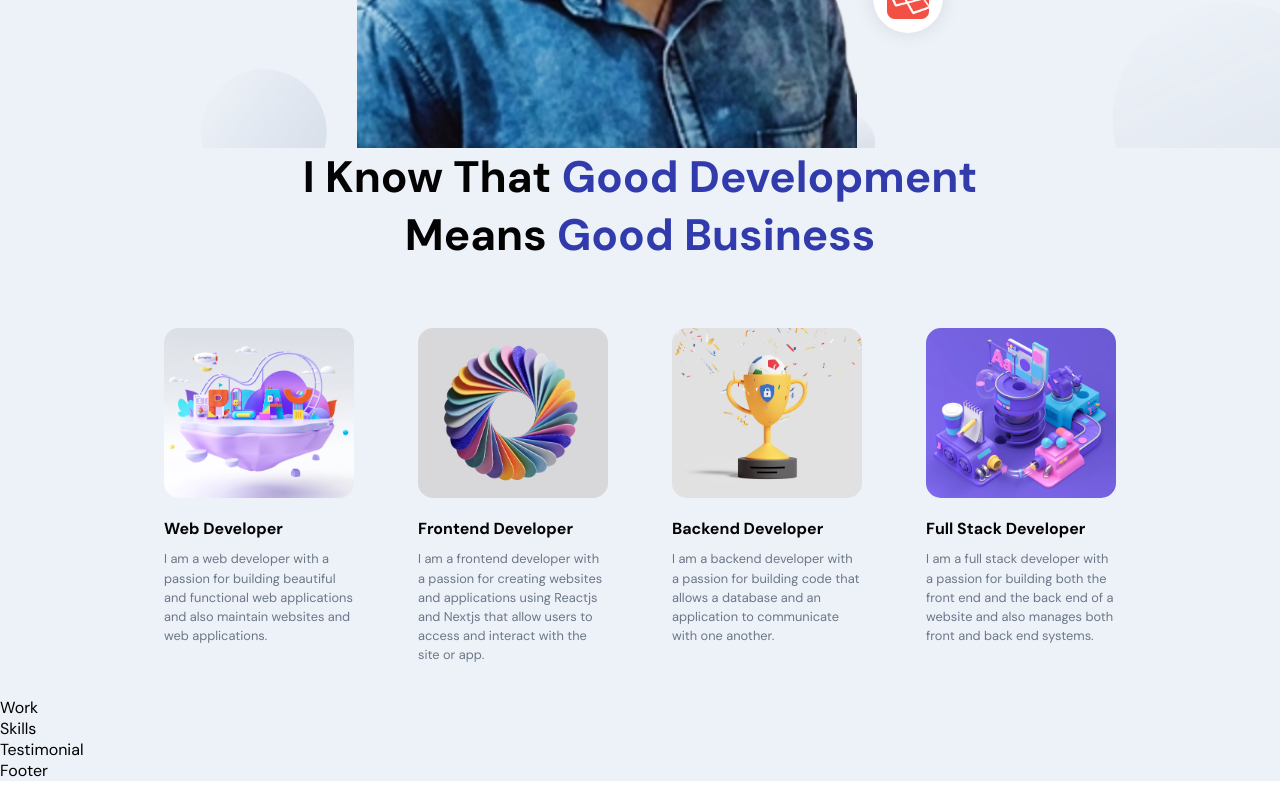
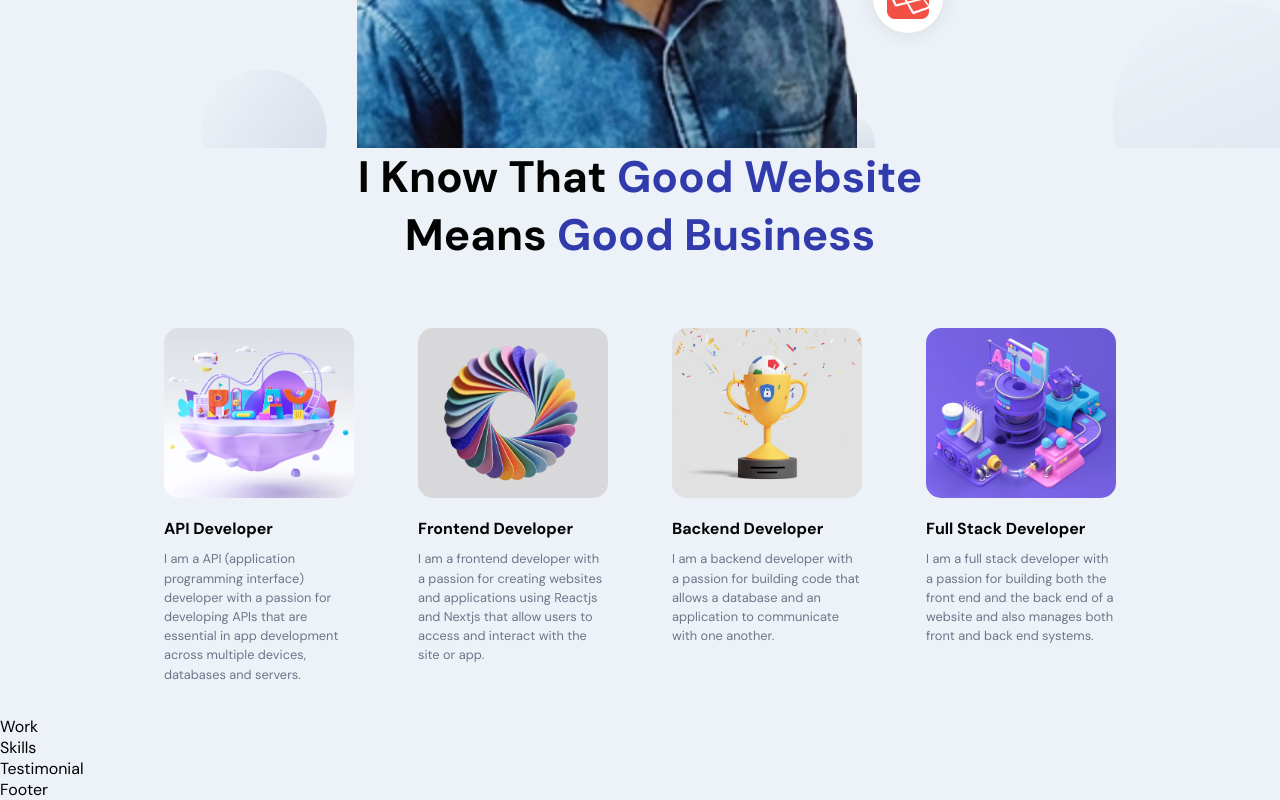
Before and after one commit to yuvraj-github/my_portfolio, a React (Create React App) app in the folder frontend_react/: page / in a window 1280 px wide. Shown: the part 554-1354 px from the top of the page. Built offline with nearby package versions, Linux system fonts and the light colour scheme.

Commit message:
Added about page design layout

```diff
--- a/frontend_react/src/container/About/About.jsx
+++ b/frontend_react/src/container/About/About.jsx
@@ -4,7 +4,7 @@ import { images } from '../../constants'
 import './About.scss'
 
 const abouts = [
-  { title: 'Web Developer', description: 'I am a web developer with a passion for building beautiful and functional web applications and also maintain websites and web applications.', imgUrl: images.about01 },
+  { title: 'API Developer', description: 'I am a API (application programming interface) developer with a passion for developing APIs that are essential in app development across multiple devices, databases and servers.', imgUrl: images.about01 },
   { title: 'Frontend Developer', description: 'I am a frontend developer with a passion for creating websites and applications using Reactjs and Nextjs that allow users to access and interact with the site or app.', imgUrl: images.about02 },
   { title: 'Backend Developer', description: 'I am a backend developer with a passion for building code that allows a database and an application to communicate with one another.', imgUrl: images.about03 },
   { title: 'Full Stack Developer', description: 'I am a full stack developer with a passion for building both the front end and the back end of a website and also manages both front and back end systems.', imgUrl: images.about04 },
@@ -14,7 +14,7 @@ const About = () => {
     <>
       <h2 className='head-text'>
         I know that
-        <span> Good Development</span>
+        <span> Good Website</span>
         <br />
         means
         <span> Good Business</span>
```
